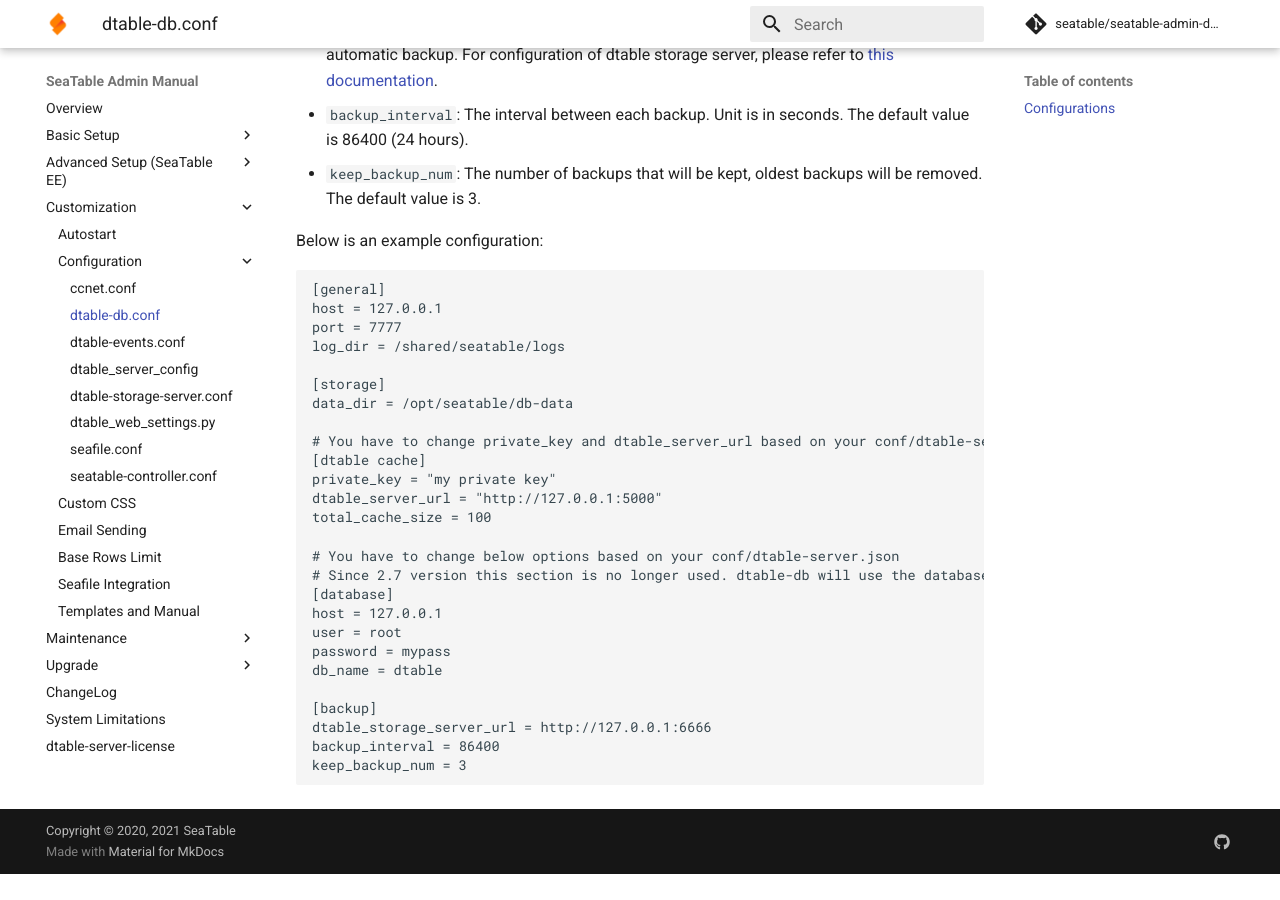
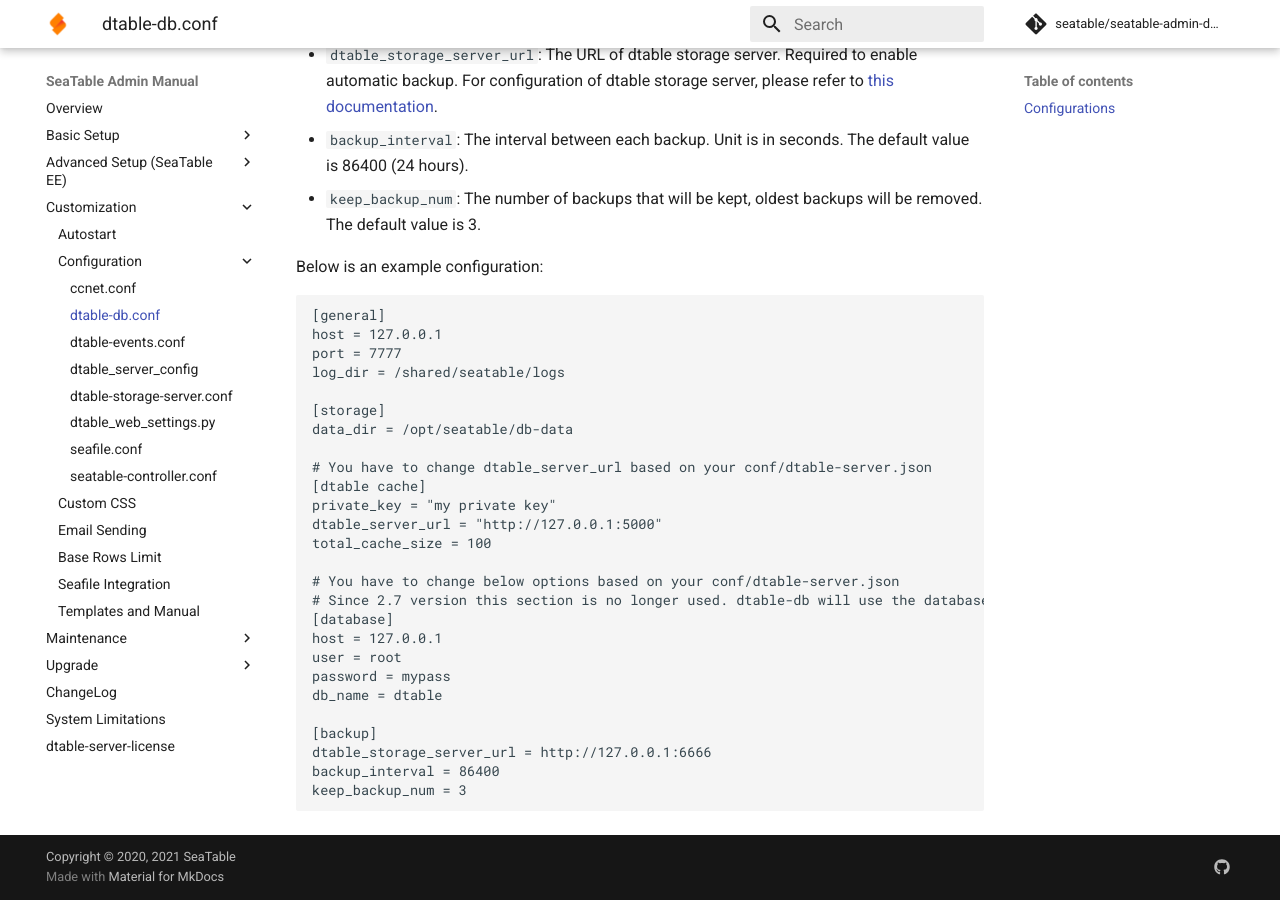
Before and after one commit to seatable/seatable-admin-docs, an MkDocs documentation site: the page built from manual/config/dtable_db_conf.md, in a window 1280 px wide and 900 px high, scrolled down 2023 px. Built offline with MkDocs 1.6.1 and Material for MkDocs 9.7.7, drawn with Linux system fonts in a browser that asks for light colours; comment, search, counter and statistics services are not loaded; before the commit the page ends 2897 px from its top, so only the background shows below that; some of the changed text lies outside the part shown.

Commit message:
Update dtable_db_conf.md (#89)
* Update dtable_db_conf.md

remove private_key description.

* Update dtable_db_conf.md

olde version needs private_key.

* Update dtable_db_conf.md

* Update dtable_db_conf.md

```diff
--- a/manual/config/dtable_db_conf.md
+++ b/manual/config/dtable_db_conf.md
@@ -61,7 +61,7 @@
 [storage]
 data_dir = /opt/seatable/db-data
 
-# You have to change private_key and dtable_server_url based on your conf/dtable-server.json
+# You have to change dtable_server_url based on your conf/dtable-server.json
 [dtable cache]
 private_key = "my private key"
 dtable_server_url = "http://127.0.0.1:5000"
```
Also changed, not shown: other parts of manual/config/dtable_db_conf.md (+1 -1 lines).
